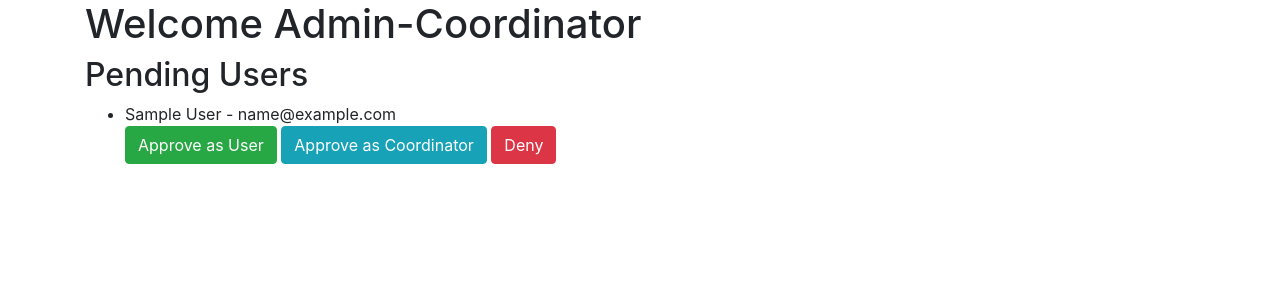
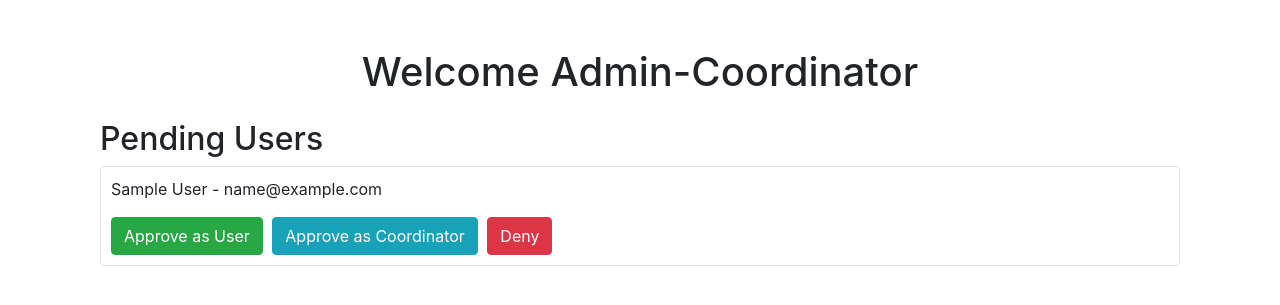
Before and after one commit to eddiephelanfortyfive/RestartedMiniProjectBlock3, a Flask app: template Website/Templates/user_approval.html in a window 1280 px wide. Shown: the part 56-361 px from the top of the page. Run offline with Flask 3, Linux system fonts and the light colour scheme; the template is opened without the code that fills it: values that come from a table or form of the project are taken from there, others are empty; tables that the repository leaves empty hold one stand-in row (values such as "Sample post"); some libraries are stand-ins or nearby versions.

Commit message:
first change to user approval page

```diff
--- a/Website/Templates/user_approval.html
+++ b/Website/Templates/user_approval.html
@@ -14,28 +14,46 @@
         border-radius: 5px;
         color: #721c24;
     }
+
+    .approval-list {
+        list-style: none;
+        padding: 0;
+    }
+
+    .approval-item {
+        border: 1px solid #dee2e6;
+        border-radius: 5px;
+        margin-bottom: 10px;
+        padding: 10px;
+    }
+
+    .approve-btn {
+        margin-right: 5px;
+    }
 </style>
 
-<h1>Welcome Admin-Coordinator</h1>
+<div class="container mt-5">
+    <h1 class="text-center">Welcome Admin-Coordinator</h1>
 
     {% if pending_users is none or pending_users|length == 0 %}
         <div class="no-users-message">
             <strong>No users pending approval!</strong>
         </div>
     {% else %}
-    <h2>Pending Users</h2>
-    <ul>
+        <h2 class="mt-4">Pending Users</h2>
+        <ul class="approval-list">
             {% for pending_user in pending_users %}
-            <li>
-                {{ pending_user.first_name }} {{ pending_user.last_name }} - {{ pending_user.email }}
+                <li class="approval-item">
+                    <p>{{ pending_user.first_name }} {{ pending_user.last_name }} - {{ pending_user.email }}</p>
                     <form method="POST" action="{{ url_for('auth.approve_user', user_id=pending_user.id) }}">
-                    <button type="submit" name="action" value="approve" class="btn btn-success">Approve as User</button>
-                    <button type="submit" name="action" value="approve_coordinator" class="btn btn-info">Approve as Coordinator</button>
-                    <button type="submit" name="action" value="deny" class="btn btn-danger">Deny</button>
+                        <button type="submit" name="action" value="approve" class="btn btn-success approve-btn">Approve as User</button>
+                        <button type="submit" name="action" value="approve_coordinator" class="btn btn-info approve-btn">Approve as Coordinator</button>
+                        <button type="submit" name="action" value="deny" class="btn btn-danger approve-btn">Deny</button>
                     </form>
                 </li>
             {% endfor %}
         </ul>
     {% endif %}
+</div>
 
 {% endblock %}
```
Lines whose indentation alone changed are shown as unchanged.
